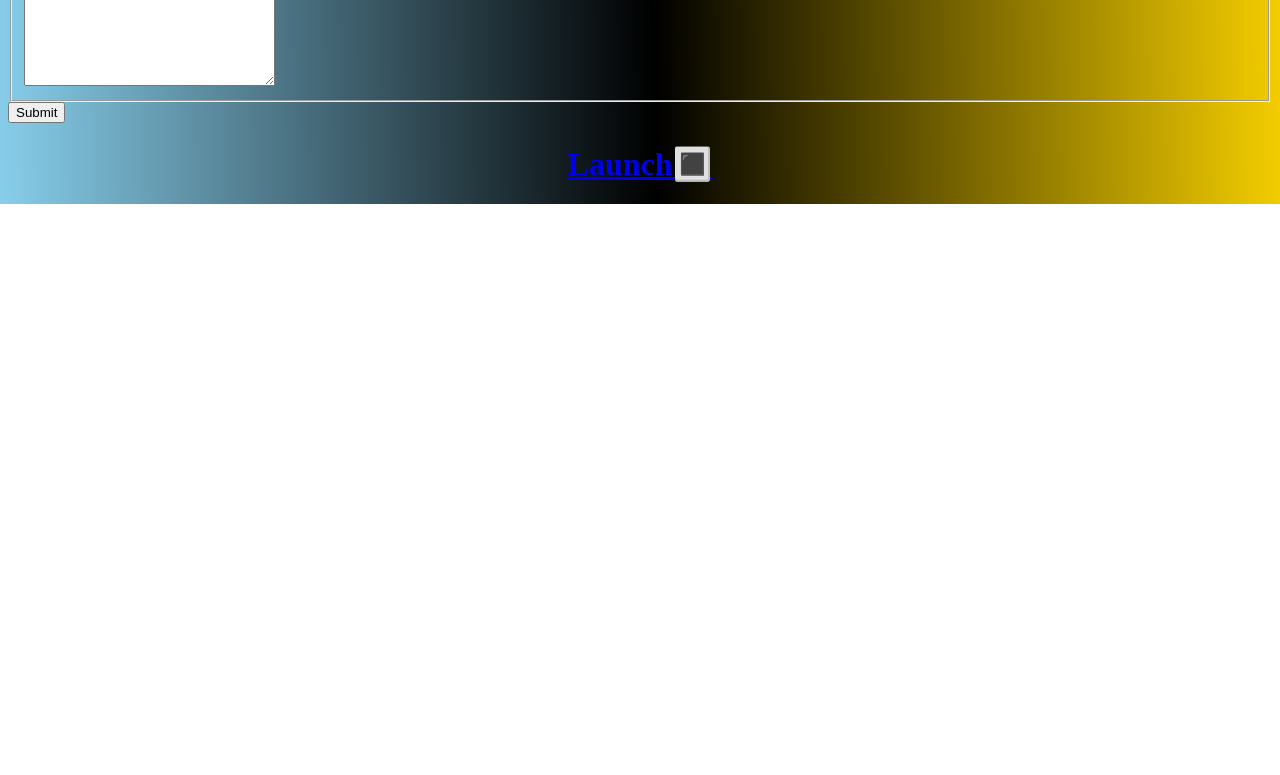
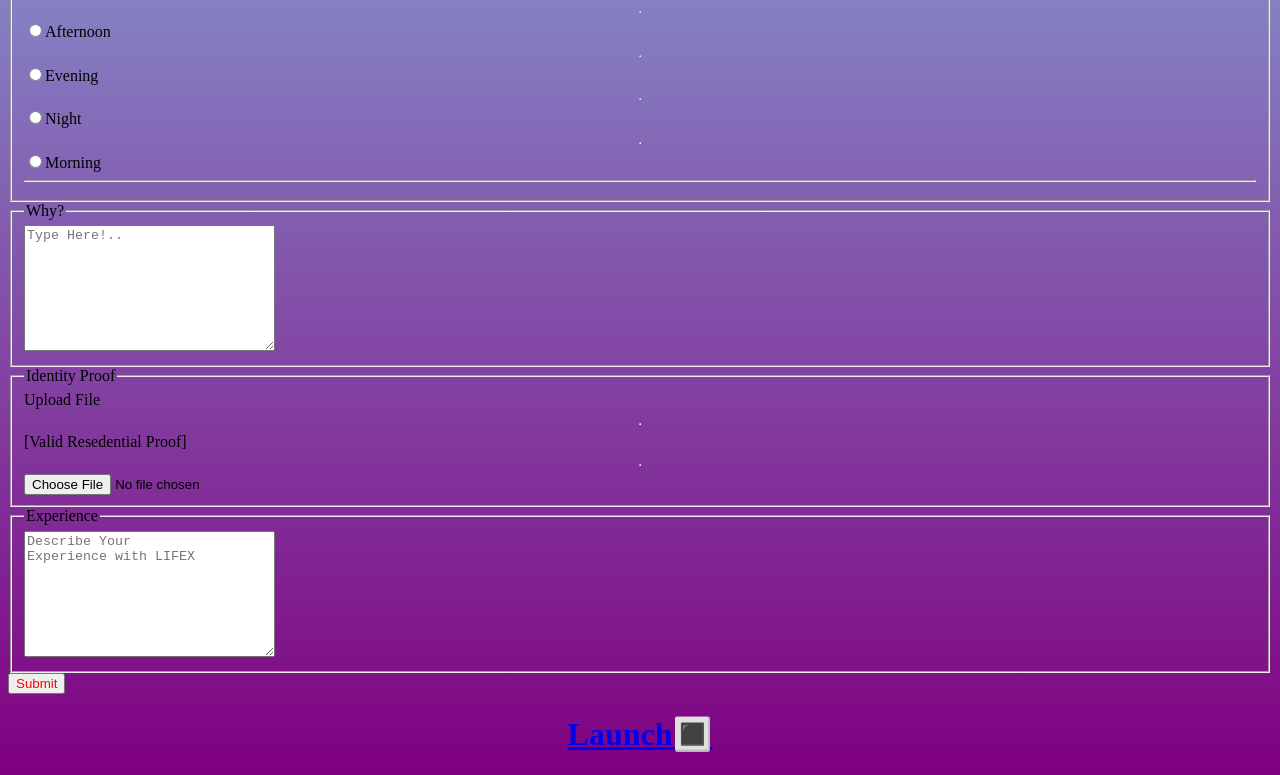
Before and after one commit to manohar6317/manohar, a plain HTML site: page index.html in a window 1280 px wide. Shown: the part 1703-2478 px from the top of the page. Before the commit the page ends 1907 px from the top, so only its background shows below. Drawn offline with Linux system fonts and the light colour scheme.

Commit message:
Update styles.css

```diff
--- a/styles.css
+++ b/styles.css
@@ -1,5 +1,7 @@
 body {
-    background: linear-gradient(89deg,skyblue,black,gold);
+    background: linear-gradient(180deg,rgb(8, 98, 116),skyblue,purple);
+
+
 
 
 }
@@ -7,12 +9,15 @@ body {
 #heading {
     text-align: center;
     font-size: 150px;
+    height: 280px;
+    padding: 10px;
 }
+
 #line1,#line2,#line3,#line4,#line5,#line6,#line7,#line8,#line9,#line10,#line11,#line12,#line13,#line14,#line15,#line16,#line17{
     background: linear-gradient(50deg,skyblue,red);
     height: 0px;
     width: 0px;
-    margin-top: -1.1%;
+    margin-top: 1.1%;
 }
 .disclaimer {
     margin-top: -1.1%;
@@ -35,3 +40,8 @@ textarea {
     text-transform:uppercase;
 
 }
+.submit {
+    color: red;
+    position: relative;
+
+}
```
